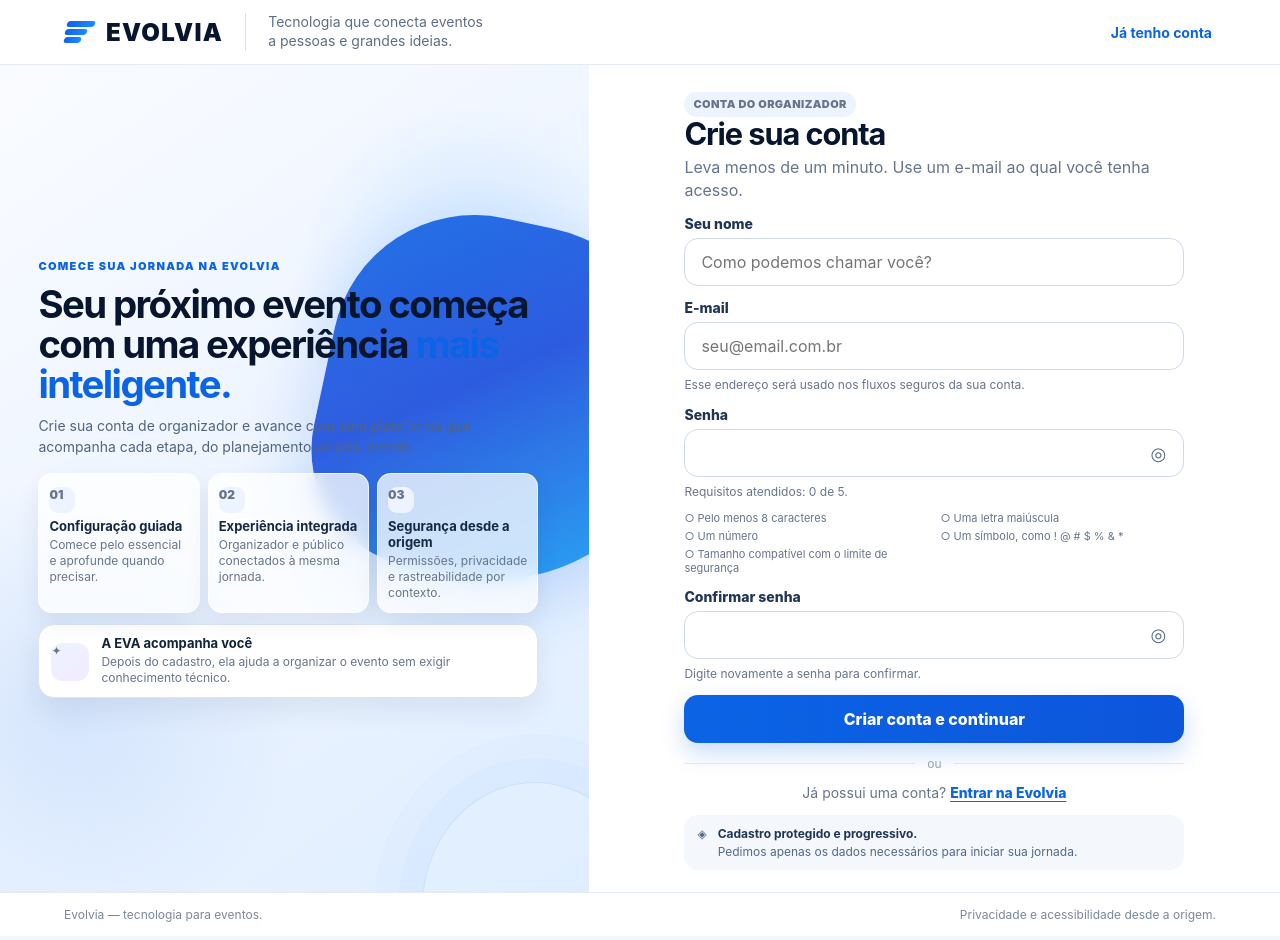
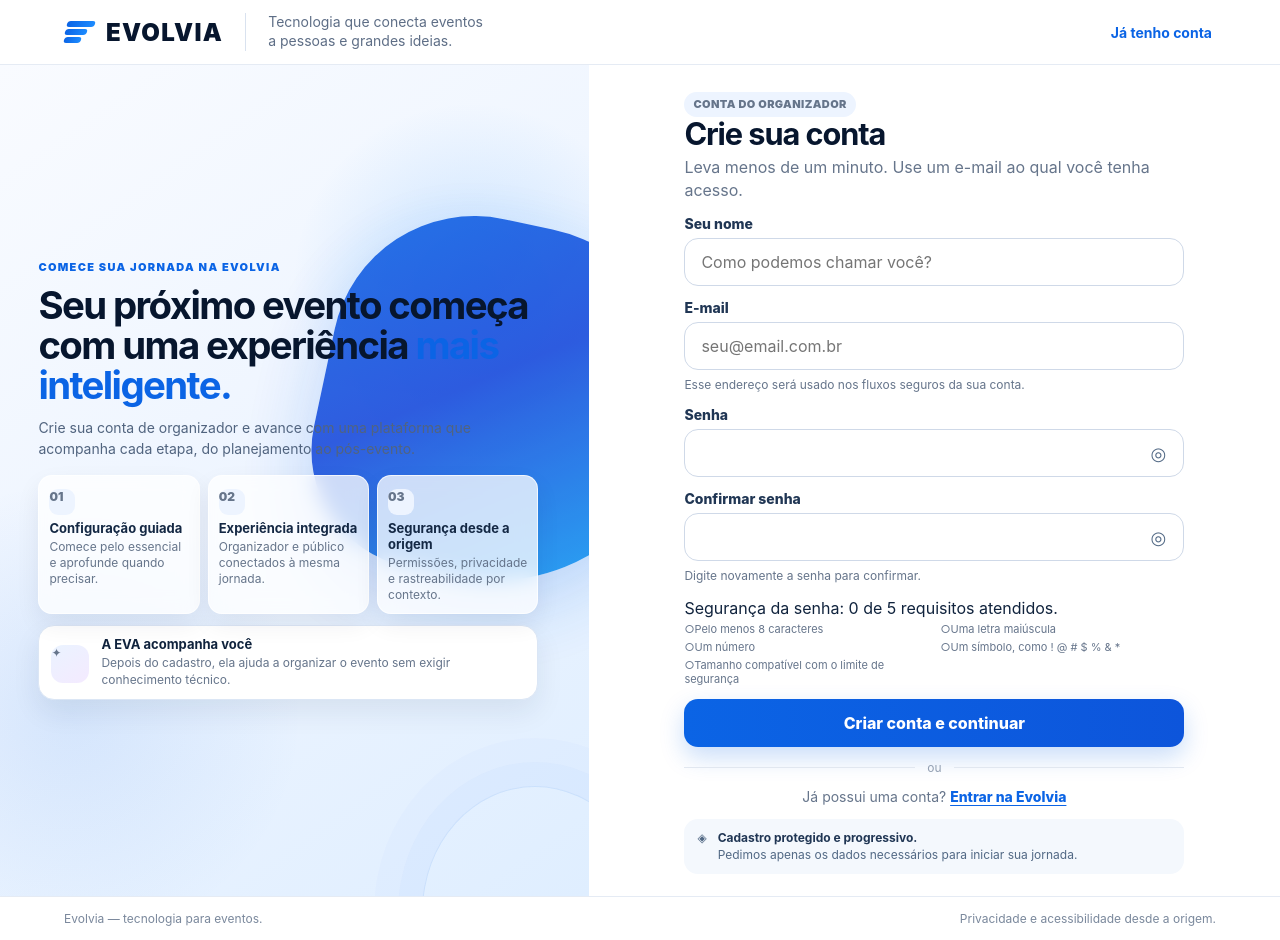
Before and after one commit to evolvia-tecnologia/evolvia-platform, a Next.js app in the folder apps/web/: page /cadastro in a window 1280 px wide. Built offline with nearby package versions, Linux system fonts and the light colour scheme.

Commit message:
fix(ux): reorganizar orientação de senha no cadastro

```diff
--- a/apps/web/app/cadastro/page.tsx
+++ b/apps/web/app/cadastro/page.tsx
@@ -296,16 +296,6 @@ export default function CadastroPage() {
                     <span aria-hidden="true">{showPassword ? '◉' : '◎'}</span>
                   </button>
                 </div>
-                <span className={styles.help} id="password-progress" aria-live="polite">
-                  Requisitos atendidos: {completedRequirements} de {passwordChecks.length}.
-                </span>
-                <ul className={styles.requirements} id="password-requirements">
-                  {passwordChecks.map((item) => (
-                    <li className={item.complete ? styles.requirementDone : undefined} key={item.label}>
-                      {item.complete ? '✓' : '○'} {item.label}
-                    </li>
-                  ))}
-                </ul>
               </div>
 
               <div className={styles.field}>
@@ -349,6 +339,20 @@ export default function CadastroPage() {
                 </span>
               </div>
 
+              <div className={styles.passwordGuidance}>
+                <span className={styles.passwordProgress} id="password-progress" aria-live="polite">
+                  Segurança da senha: {completedRequirements} de {passwordChecks.length} requisitos atendidos.
+                </span>
+                <ul className={styles.requirements} id="password-requirements">
+                  {passwordChecks.map((item) => (
+                    <li className={item.complete ? styles.requirementDone : undefined} key={item.label}>
+                      <span className={styles.requirementMark} aria-hidden="true">{item.complete ? '✓' : '○'}</span>
+                      <span>{item.label}</span>
+                    </li>
+                  ))}
+                </ul>
+              </div>
+
               <button className={styles.primaryButton} type="submit" disabled={loading} aria-disabled={loading}>
                 {loading ? 'Criando conta...' : 'Criar conta e continuar'}
               </button>
```
